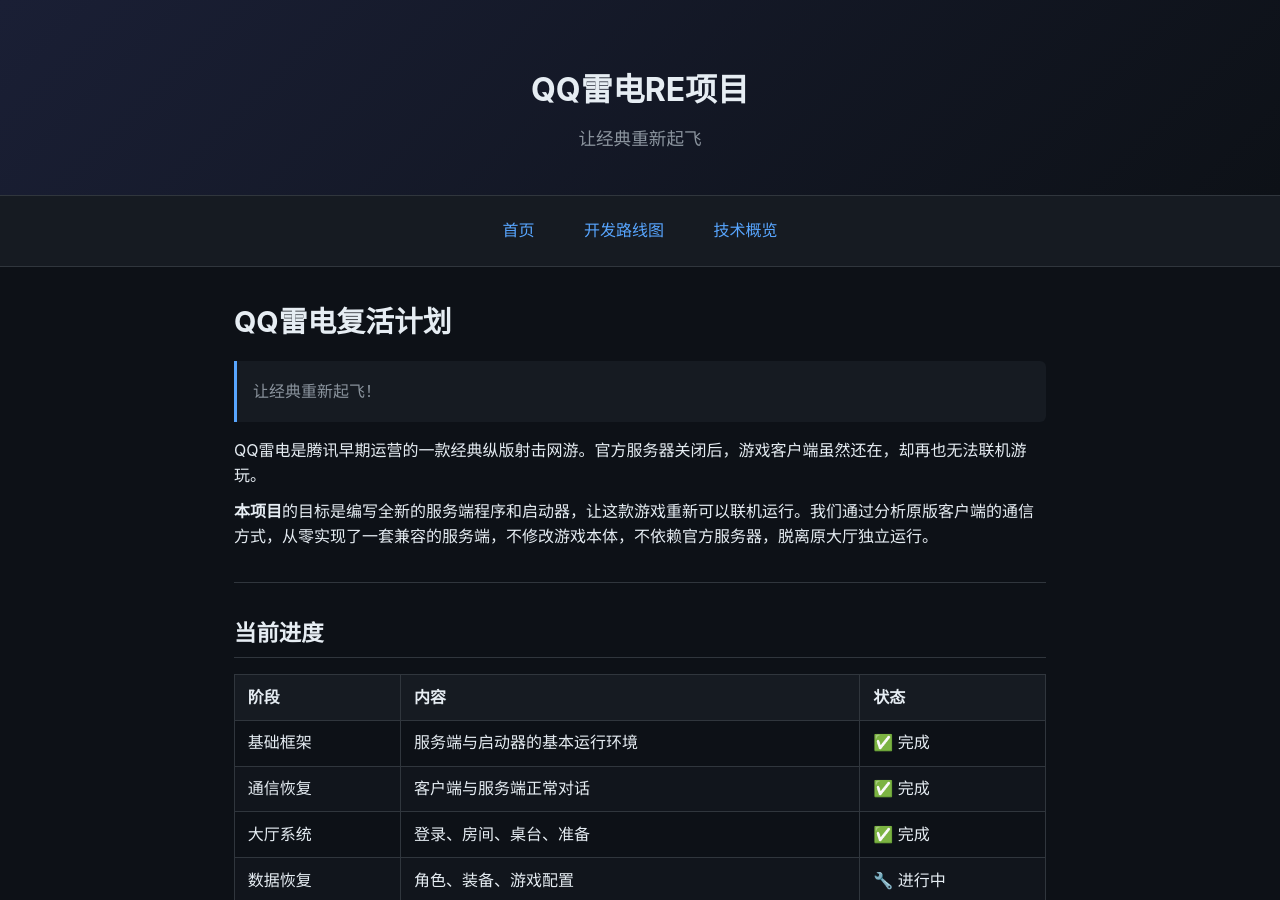
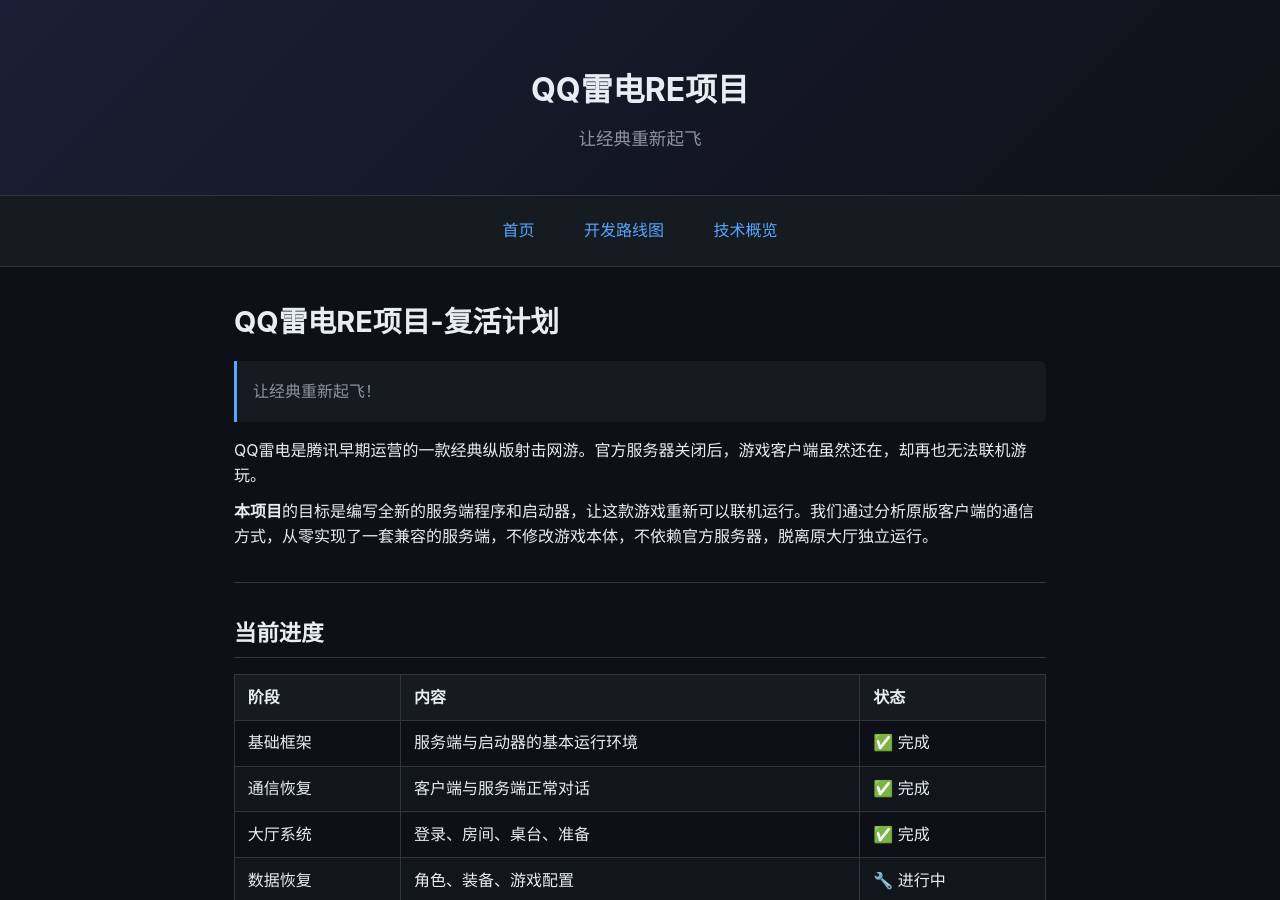
Before and after one commit to bbsupn/ld, a Jekyll site: the page built from index.md, in a window 1280 px wide and 900 px high. Built offline with Jekyll 4.4.1, drawn with Linux system fonts in a browser that asks for light colours.

Commit message:
Update title in index.md for clarity

```diff
--- a/index.md
+++ b/index.md
@@ -3,7 +3,7 @@ layout: default
 title: QQ雷电RE项目
 ---
 
-# QQ雷电复活计划
+# QQ雷电RE项目-复活计划
 
 > 让经典重新起飞！
 
```
